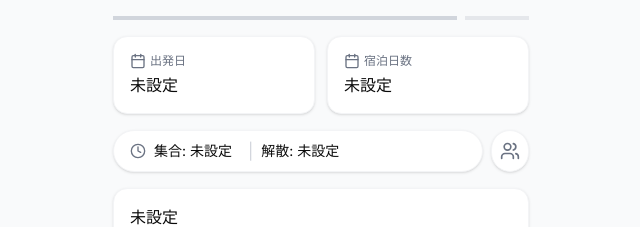
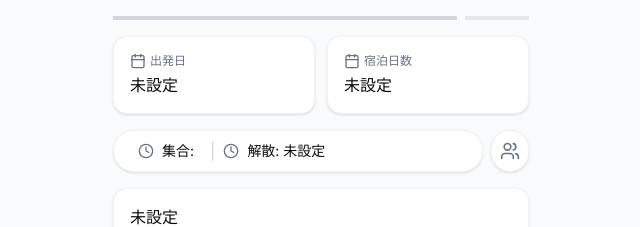
Before and after one commit to Mugichan-maru/travel-dev, a Next.js app: page /list in a window 1280 px wide. Shown: the top 227 px of the page, without its empty margins (319-959 px from the left). Built offline with nearby package versions, Linux system fonts and the light colour scheme.

Commit message:
add type

```diff
--- a/src/app/list/page.tsx
+++ b/src/app/list/page.tsx
@@ -5,21 +5,14 @@ import Link from "next/link";
 import { Plus } from "lucide-react";
 import { Card } from "@/components/ui/card";
 import { Button } from "@/components/ui/button";
+import { Input } from "@/components/ui/input";
 import { Calendar, Clock, Users } from "lucide-react";
 import { useSearchParams } from "next/navigation";
 import { Suspense } from "react";
+import { FormData } from "../types/form";
 
 // TravelInfoコンポーネントを分離
-function TravelInfo({
-  travelInfo,
-}: {
-  travelInfo: {
-    startDate: string;
-    stayNights: string;
-    departureTime: string;
-    disbandTime: string;
-  };
-}) {
+function TravelInfo({ travelInfo }: { travelInfo: FormData }) {
   return (
     <>
       {/* 旅行基本情報 */}
@@ -42,13 +35,15 @@ function TravelInfo({
 
       {/* 集合・解散時間 */}
       <div className="flex mb-4">
-        <div className="bg-white rounded-full py-2 px-4 flex items-center flex-grow shadow-sm border border-gray-100">
+        <div className="bg-white rounded-full py-2 px-6 flex items-center flex-grow shadow-sm border border-gray-100">
           <div className="flex items-center">
             <Clock className="w-4 h-4 mr-2 text-gray-500" />
             <span className="text-sm mr-2">
-              集合: {travelInfo.departureTime}
+              集合:
+              {/* <Input value={travelInfo.departureTime} /> */}
             </span>
             <span className="mx-2 text-gray-300">|</span>
+            <Clock className="w-4 h-4 mr-2 text-gray-500" />
             <span className="text-sm">解散: {travelInfo.disbandTime}</span>
           </div>
         </div>
@@ -60,21 +55,9 @@ function TravelInfo({
   );
 }
 
-function TravelContents({
-  travelInfo,
-}: {
-  travelInfo: {
-    startDate: string;
-    stayNights: string;
-    departureTime: string;
-    disbandTime: string;
-  };
-}) {
-  console.log("startDate:", travelInfo.startDate);
-  console.log("startDate:", typeof travelInfo.startDate);
-  console.log("total:", travelInfo.startDate + Number(travelInfo.stayNights));
+function TravelContents({ travelInfo }: { travelInfo: FormData }) {
   const date = new Date(travelInfo.startDate);
-  date.setDate(date.getDate() + 1);
+  date.setDate(date.getDate() + Number(travelInfo.stayNights));
 
   const year = date.getFullYear();
   const month = String(date.getMonth() + 1).padStart(2, "0");
--- /dev/null
+++ b/src/app/types/form.ts
@@ -0,0 +1,13 @@
+export type FormData = {
+  startDate: string;
+  stayNights: string;
+  departureTime: string;
+  disbandTime: string;
+};
+
+export type FormErrors = {
+  startDate?: string;
+  stayNights?: string;
+  departureTime?: string;
+  disbandTime?: string;
+};
```
Also changed, not shown: src/app/form/page.tsx (+1 -14 lines).
